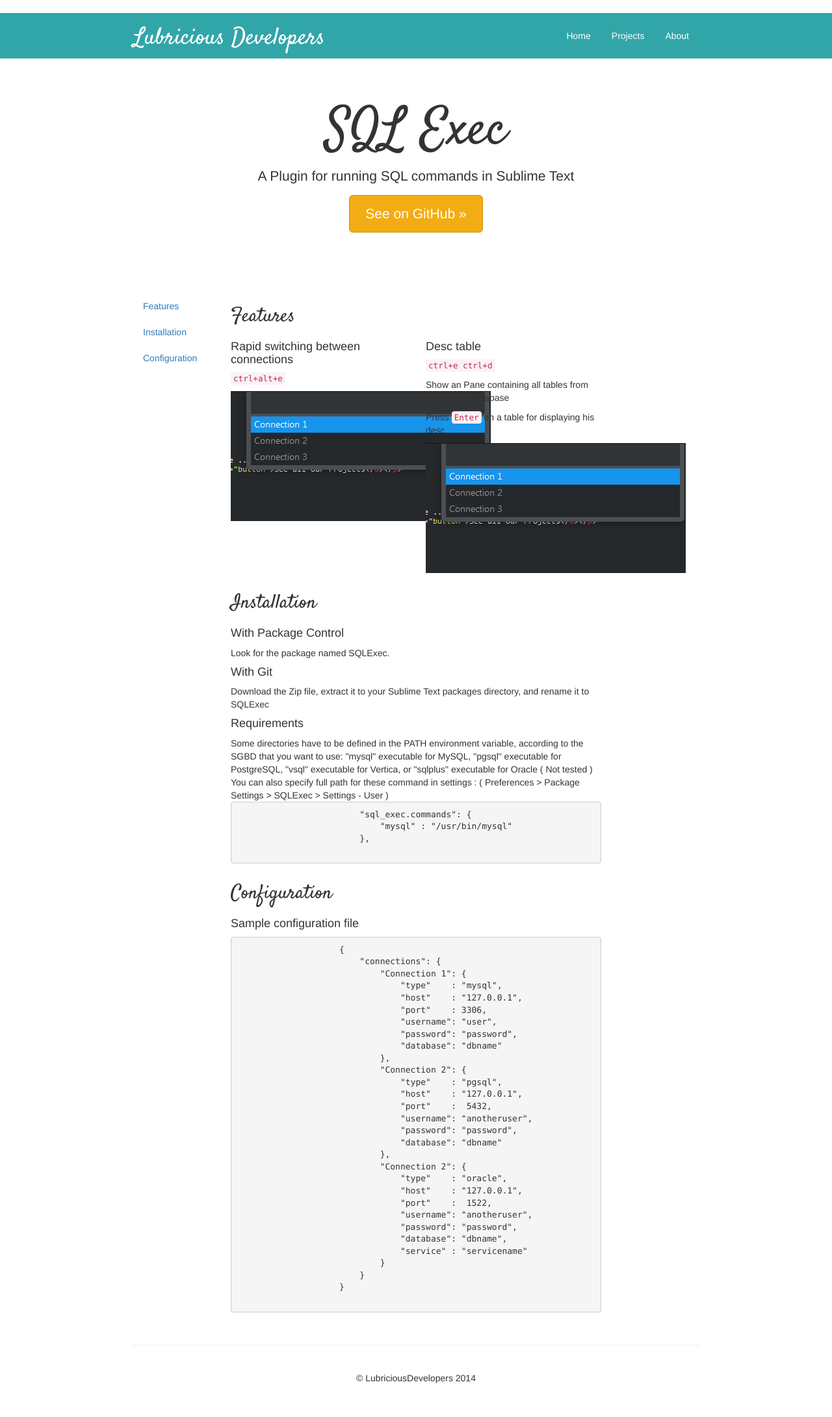
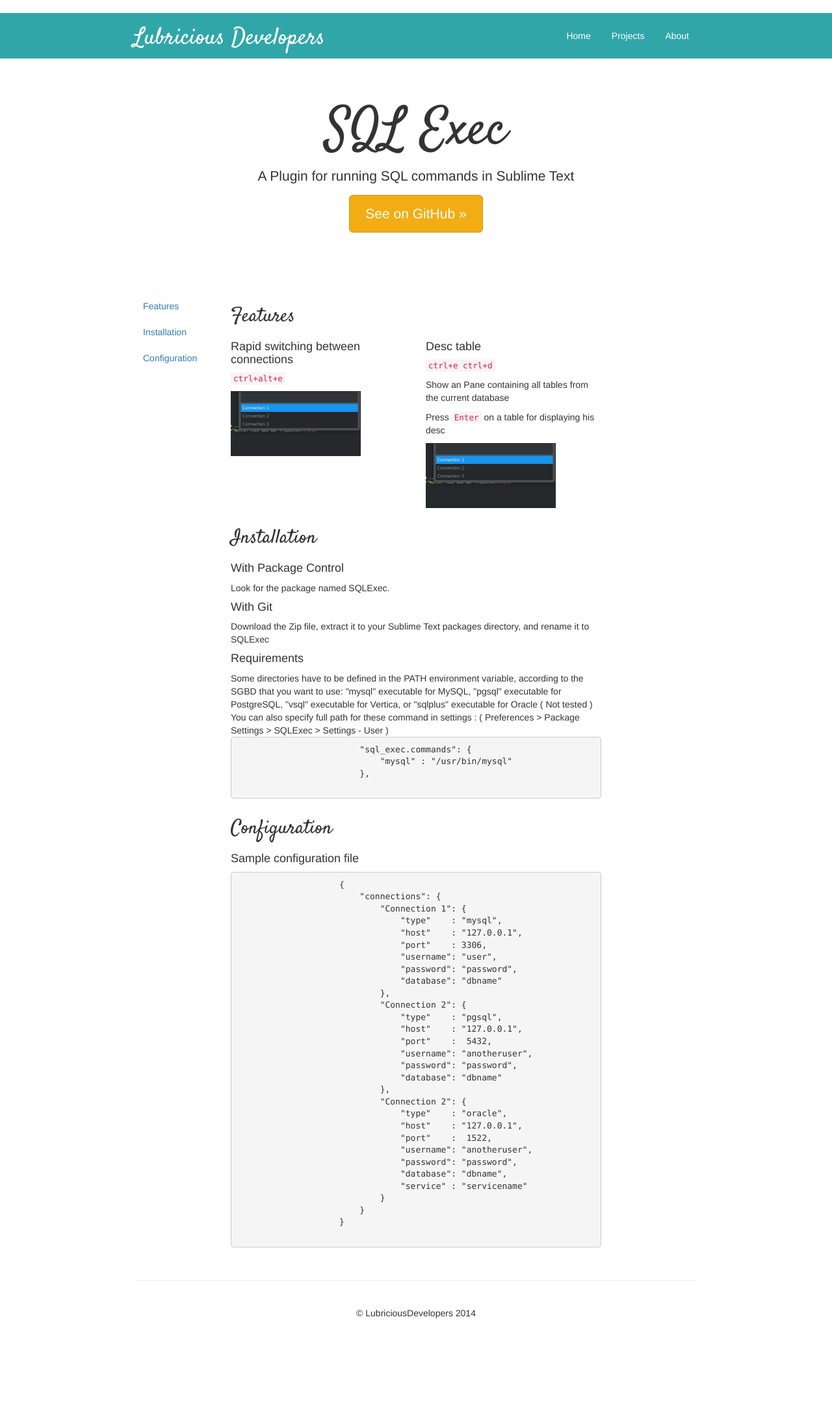
Before and after one commit to LubriciousDevelopers/lubriciousdevelopers.github.io, a Jekyll site: the page built from projects/sublime-sql-exec/index.html, in a window 1280 px wide. Shown: the whole page at 65% size. Built offline with Jekyll 4.4.1, drawn with Linux system fonts in a browser that asks for light colours; nearby versions of some CDN libraries; after the commit the page ends 2081 px from its top, so only the background shows below that.

Commit message:
Complete sql exec doc

```diff
--- a/css/styles.css
+++ b/css/styles.css
@@ -12,7 +12,7 @@
     background-color: #C0C0C0;
 }
 
-.col-lg-6 > img {
+.col-lg-6 > p > img {
     width:200px;
 
 }
```
